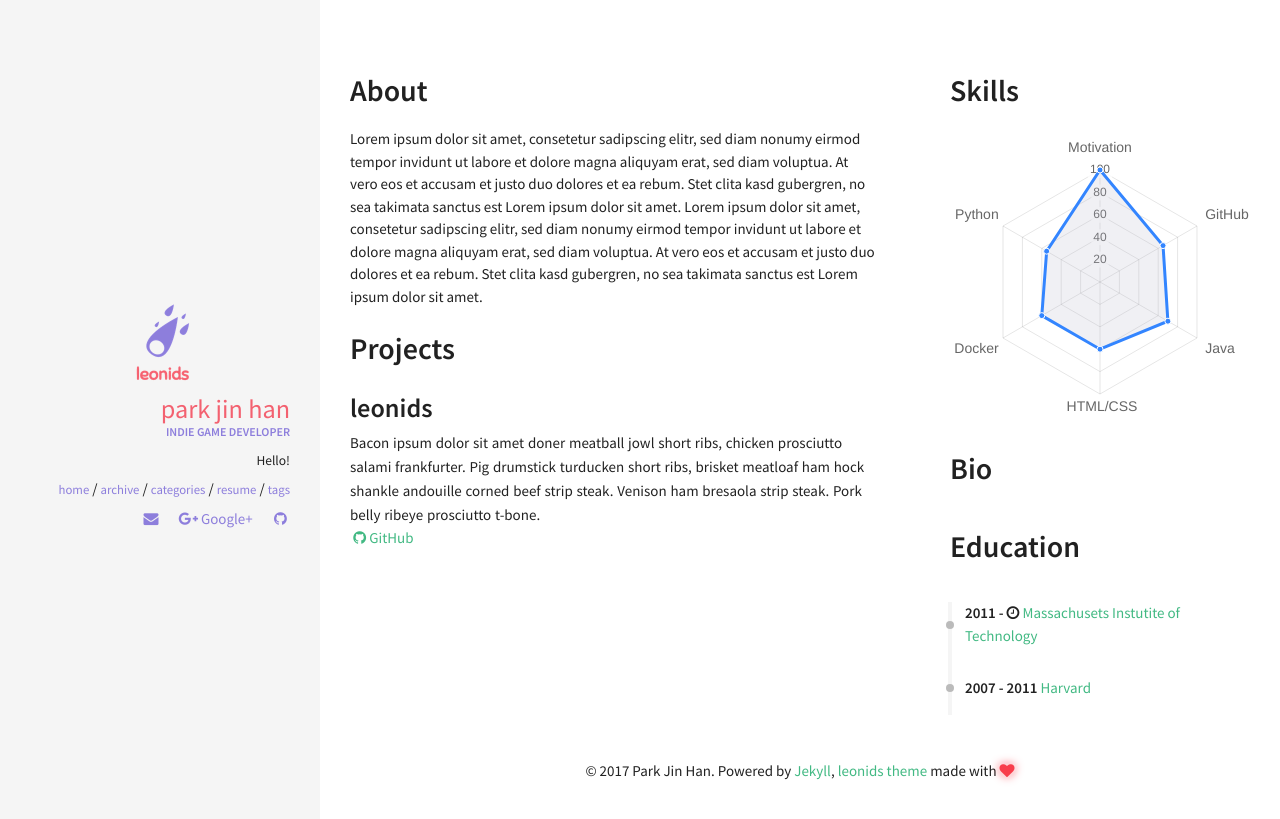
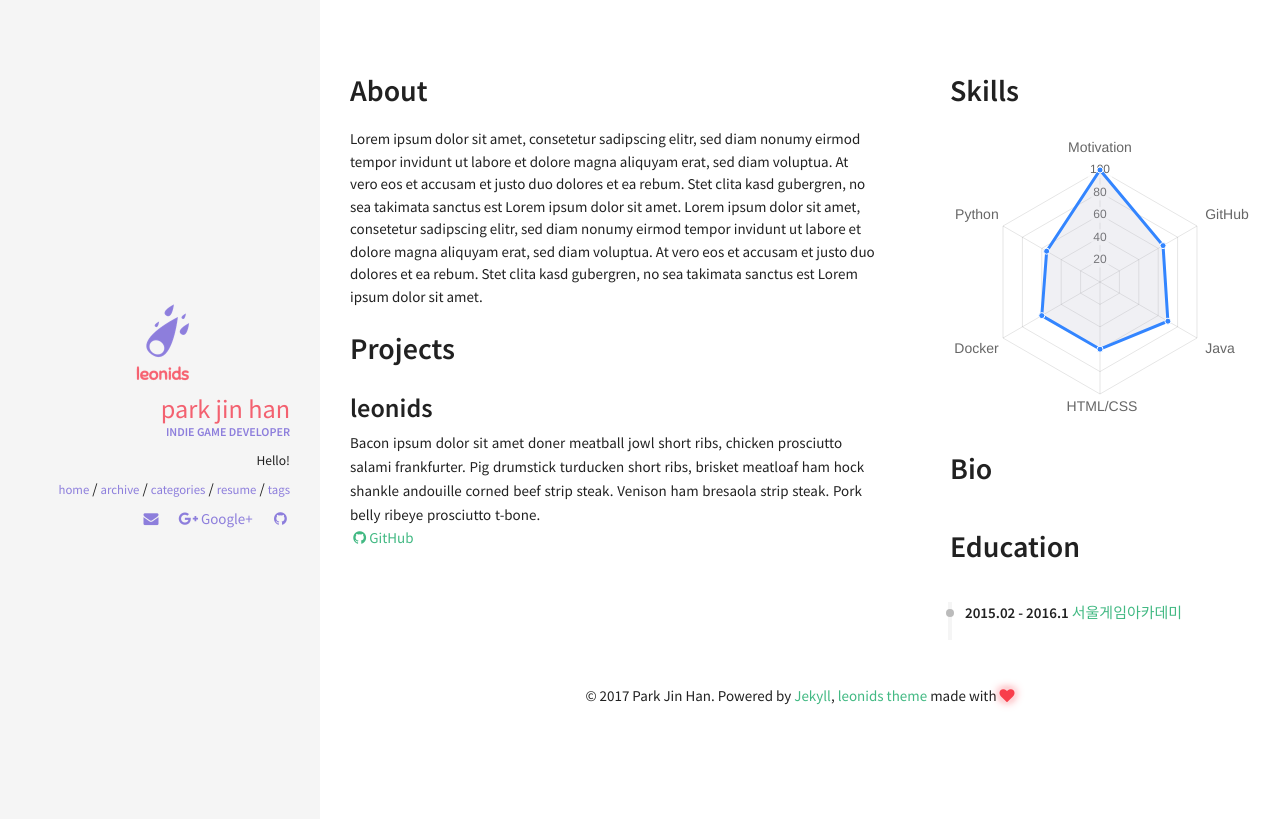
Before and after one commit to renyuanz/leonids, a Jekyll site: the page built from resume.html, in a window 1280 px wide. Shown: the top 819 px of the page. Built offline with Jekyll 4.4.1, drawn with Linux system fonts in a browser that asks for light colours; nearby versions of some CDN libraries.

Commit message:
Update education.yml

```diff
--- a/_data/index/education.yml
+++ b/_data/index/education.yml
@@ -1,8 +1,3 @@
-- name: Massachusets Instutite of Technology
-  link: http://web.mit.edu/
-  date: 2011 - <i class="fa fa-clock-o" aria-hidden="true" title="Until Now"></i>
-  descr: <br> (expected graduation in 2019)
-
-- name: Harvard
-  link: http://www.harvard.edu/
-  date: 2007 - 2011
+- name: 서울게임아카데미
+  link: http://www.seoulgame.co.kr
+  date: 2015.02 - 2016.1
```
